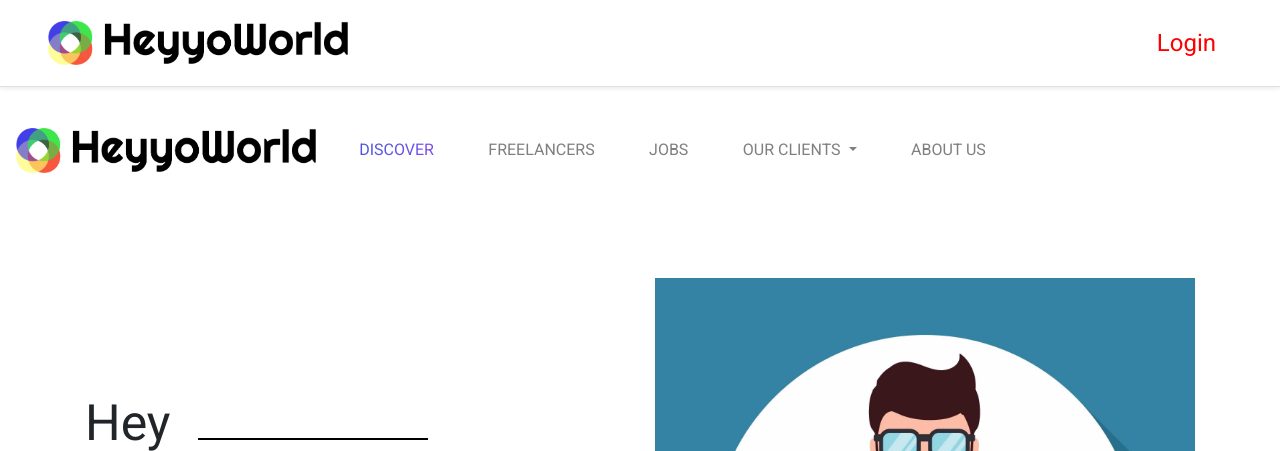
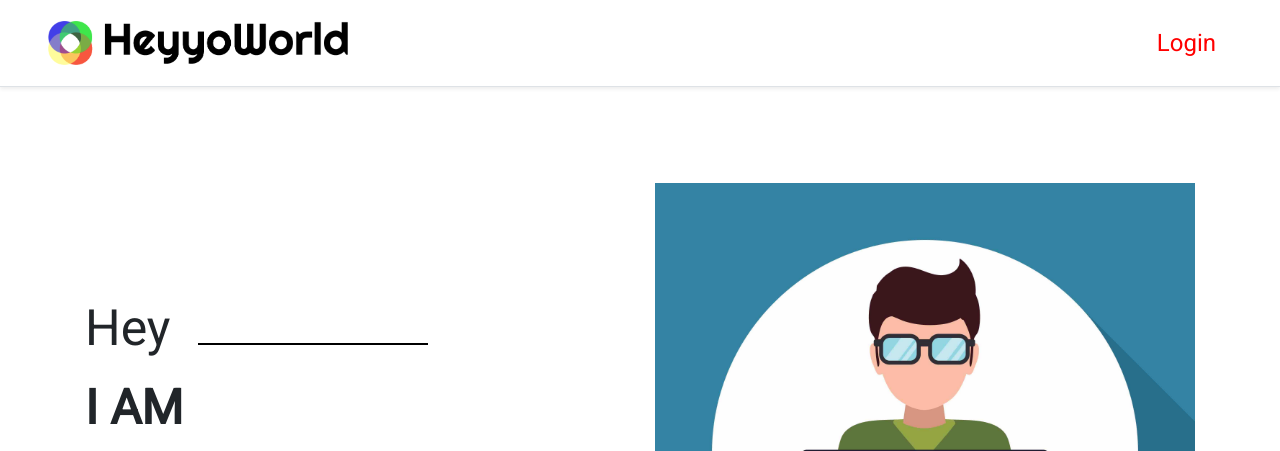
Before and after one commit to kathrynng/hyw, a PHP site: page /main.php in a window 1280 px wide. Shown: the top 451 px of the page. Run offline with PHP 8.4, Linux system fonts and the light colour scheme.

Commit message:
Update main.php

```diff
--- a/main.php
+++ b/main.php
@@ -38,72 +38,6 @@
         </a>
     </div>
 
-<!------------------------------- Start Header ----------------------->
-    <header class = "header-area">
-
-        <div class="main-menu">
-            <nav class="navbar navbar-expand-lg navbar-light">
-
-
-                <a href="main_browse.html" class="navbar-brand">
-                    <img src="images/Title 1.png" class="main-img" alt="heyyo world">
-                </a>
-
-                <!-- <a class="navbar-brand" href="#">Navbar</a>
-                <button class="navbar-toggler" type="button" data-toggle="collapse" data-target="#navbarSupportedContent" aria-controls="navbarSupportedContent" aria-expanded="false" aria-label="Toggle navigation">
-                  <span class="navbar-toggler-icon"></span>
-                </button> -->
-
-                <div class="collapse navbar-collapse" id="navbarSupportedContent">
-                  <ul class="navbar-nav mr-auto">
-                    <li class="nav-item active">
-                      <a class="nav-link" href="#">Discover <span class="sr-only">(current)</span></a>
-                    </li>
-
-                    <li class="nav-item">
-                        <a class="nav-link" href="#">Freelancers</a>
-                    </li>
-
-                    <li class="nav-item">
-                        <a class="nav-link" href="#">Jobs</a>
-                    </li>
-
-
-                    <!--Dropdown item-->
-                    <li class="nav-item dropdown">
-                      <a class="nav-link dropdown-toggle" href="#" id="navbarDropdown" role="button" data-toggle="dropdown" aria-haspopup="true" aria-expanded="false">
-                        Our Clients
-                      </a>
-                      <div class="dropdown-menu" aria-labelledby="navbarDropdown">
-                        <a class="dropdown-item" href="#">About clients</a>
-                        <a class="dropdown-item" href="#">Contact clients</a>
-                        <div class="dropdown-divider"></div>
-                        <a class="dropdown-item" href="#">Become a client</a>
-
-                      </div>
-                    </li>
-
-
-                    <li class="nav-item">
-                        <a class="nav-link" href="#">About us</a>
-                    </li>
-                    <!--
-                    <li class="nav-item">
-                      <a class="nav-link disabled" href="#" tabindex="-1" aria-disabled="true">Disabled</a>
-                    </li> -->
-                  </ul>
-
-                  <!-- <form class="form-inline my-2 my-lg-0">
-                    <input class="form-control mr-sm-2" type="search" placeholder="Search" aria-label="Search">
-                    <button class="btn btn-outline-success my-2 my-sm-0" type="submit">Search</button>
-                  </form> -->
-                </div>
-
-            </nav>
-
-        </div>
-    </header>
-<!------------------------------- End Header ----------------------->
 
 <!------------------------------- Main Area ----------------------->
 <main class="site-main">
```
